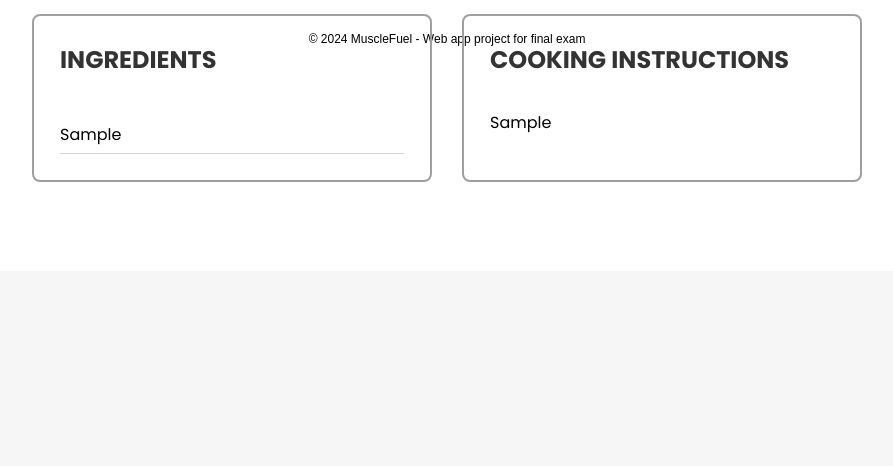
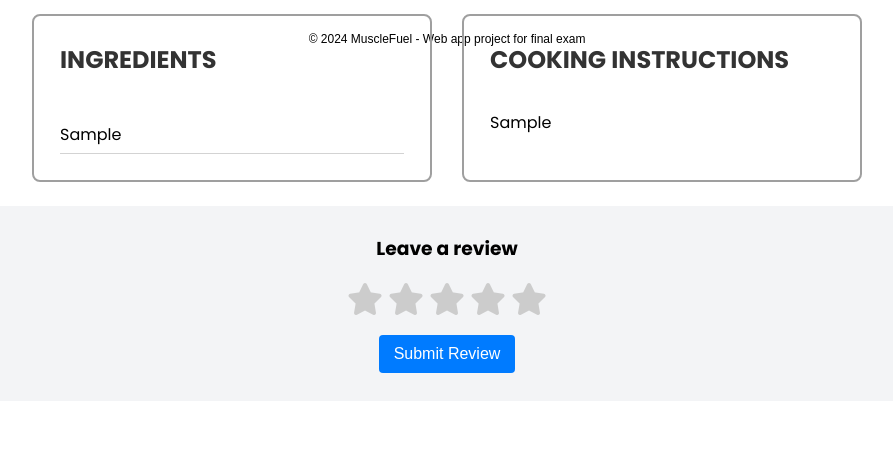
Before and after one commit to dmtr26666/MuscleFuel, a Django app: page /recipes/1/ in a window 1280 px wide. Shown: the part 750-1216 px from the top of the page, without its empty margins (193-1086 px from the left). Before the commit the page ends 932 px from the top, so only its background shows below. Run offline with Django 5.2, Linux system fonts and the light colour scheme; tables that the repository leaves empty hold one stand-in row (values such as "Sample post"); grey boxes marked "Sample" are stand-in pictures; some libraries are stand-ins or nearby versions.

Commit message:
chore: add functionality for leaving a review

```diff
--- /dev/null
+++ b/MuscleFuel/recipes/forms.py
@@ -0,0 +1,5 @@
+from django import forms
+
+class ReviewForm(forms.Form):
+    rating = forms.IntegerField(min_value=1, max_value=5)
+    recipe_id = forms.IntegerField()
--- a/MuscleFuel/recipes/models.py
+++ b/MuscleFuel/recipes/models.py
@@ -54,6 +54,10 @@
     user = models.ForeignKey(UserModel, on_delete=models.CASCADE, related_name='reviews')
     created_at = models.DateTimeField(auto_now_add=True)
 
+    def __str__(self):
+        return f"{self.user} - {self.rating} stars"
+
+
 class Comment(models.Model):
     class Meta:
         indexes = [
--- a/MuscleFuel/recipes/urls.py
+++ b/MuscleFuel/recipes/urls.py
@@ -1,9 +1,10 @@
 from os.path import pathsep
 from django.urls import path
 from MuscleFuel.recipes import views
-from MuscleFuel.recipes.views import RecipesListView, RecipeDetailsView
+from MuscleFuel.recipes import views
 
 urlpatterns = [
-    path('', RecipesListView.as_view(), name='recipe-list'),
-    path('<int:pk>/', RecipeDetailsView.as_view(), name='recipe-details'),
+    path('', views.RecipesListView.as_view(), name='recipe-list'),
+    path('<int:pk>/', views.RecipeDetailsView.as_view(), name='recipe-details'),
+    path('submit-review', views.RecipeReviewSubmit.as_view(), name='submit-review'),
 ]
--- a/MuscleFuel/recipes/views.py
+++ b/MuscleFuel/recipes/views.py
@@ -1,10 +1,11 @@
-from django.shortcuts import render
-from django.template.defaultfilters import title
-from django.views.generic import ListView, DetailView
+from django.shortcuts import get_object_or_404, redirect
+from django.views import View
+from django.views.generic import ListView, DetailView, FormView
 from django_filters.views import FilterView
 
 from MuscleFuel.recipes.filters import RecipeFilter
-from MuscleFuel.recipes.models import Recipe
+from MuscleFuel.recipes.forms import ReviewForm
+from MuscleFuel.recipes.models import Recipe, Review
 
 
 # Create your views here.
@@ -44,5 +45,28 @@
         ingredients_list = [ingredient.strip() for ingredient in raw_ingredients_list]
 
         context['ingredients_list'] = ingredients_list
+        context['stars_range'] = range(1, 6)
+
+        user_review = None
+        if self.request.user.is_authenticated:
+            user_review = self.object.review_set.filter(user=self.request.user).first()
+        context['user_review'] = user_review
 
         return context
+
+class RecipeReviewSubmit(View):
+    def post(self, request, *args, **kwargs):
+        form = ReviewForm(request.POST)
+        if form.is_valid():
+            rating = form.cleaned_data['rating']
+            recipe_id = form.cleaned_data['recipe_id']
+            recipe = get_object_or_404(Recipe, id=recipe_id)
+
+            # Prevent duplicate reviews for the same user and recipe
+            review, created = Review.objects.update_or_create(
+                user=request.user,
+                to_recipe=recipe,
+                defaults={'rating': rating},
+            )
+
+        return redirect(request.META.get('HTTP_REFERER'))
--- /dev/null
+++ b/static/styles/recipe-details.css
@@ -0,0 +1,43 @@
+.star-rating {
+    display: flex;
+    gap: 5px;
+    justify-content: center;
+    margin: 20px 0;
+    cursor: pointer;
+}
+
+.star {
+    font-size: 2em;
+    color: #ccc; /* Default color for unfilled stars */
+    transition: color 0.3s ease;
+}
+
+.star:hover,
+.star.hovered,
+.star.selected {
+    color: #FFD700; /* Gold color for filled stars */
+}
+
+.submit-review-button {
+    padding: 10px 15px;
+    background-color: #007bff;
+    color: #fff;
+    border: none;
+    border-radius: 4px;
+    font-size: 1em;
+    cursor: pointer;
+}
+
+.submit-review-button:hover {
+    background-color: #0056b3;
+}
+
+.rating-container {
+    display: flex;
+    flex-direction: column;
+    align-items: center;
+    justify-content: center;
+    background-color: #f3f4f6;
+    padding-top: 28px;
+    padding-bottom: 28px;
+}
--- a/static/styles/styles.css
+++ b/static/styles/styles.css
@@ -1,7 +1,7 @@
 @import './forms.css';
 @import './navbar.css';
 @import './recipe-list.css';
-
+@import './recipe-details.css';
 
 * {
     margin: 0;
--- a/templates/recipes/recipe-details.html
+++ b/templates/recipes/recipe-details.html
@@ -66,4 +66,71 @@
         </div>
     </section>
 
+    <div class="rating-container">
+        {% if user_review %}
+            <h3>Your review</h3>
+            <div class="star-rating">
+                {% for i in stars_range %}
+                    <i class="fa fa-star star {% if i <= user_review.rating %}selected{% endif %}" data-value="{{ i }}" id="star-{{ i }}"></i>
+                {% endfor %}
+            </div>
+
+        {% else %}
+            <h3>Leave a review</h3>
+
+            <div class="star-rating">
+                {% for i in stars_range %}
+                    <i class="fa fa-star star" data-value="{{ i }}" id="star-{{ i }}"></i>
+                {% endfor %}
+            </div>
+
+            <form id="review-form" method="post" action="{% url 'submit-review' %}">
+                {% csrf_token %}
+                <input type="hidden" id="star-rating" name="rating" value="0">
+                <input type="hidden" name="recipe_id" value="{{ recipe.id }}">
+                <button type="submit" class="submit-review-button">Submit Review</button>
+            </form>
+        {% endif %}
+        <script>
+        const stars = document.querySelectorAll('.star');
+        const starRatingInput = document.getElementById('star-rating');
+
+        stars.forEach((star, index) => {
+            star.addEventListener('mouseover', () => {
+                // Highlight the stars up to the hovered one
+                stars.forEach((s, i) => {
+                    if (i <= index) {
+                        s.classList.add('hovered');
+                    } else {
+                        s.classList.remove('hovered');
+                    }
+                });
+            });
+
+            star.addEventListener('mouseout', () => {
+                // Remove hover effect
+                stars.forEach((s) => s.classList.remove('hovered'));
+            });
+
+            star.addEventListener('click', () => {
+                // Set the selected rating
+                const rating = index + 1;
+                starRatingInput.value = rating;
+
+                // Highlight the stars up to the selected one
+                stars.forEach((s, i) => {
+                    if (i < rating) {
+                        s.classList.add('selected');
+                    } else {
+                        s.classList.remove('selected');
+                    }
+                });
+            });
+        });
+
+
+    </script>
+    </div>
+
+
 {% endblock %}
```
